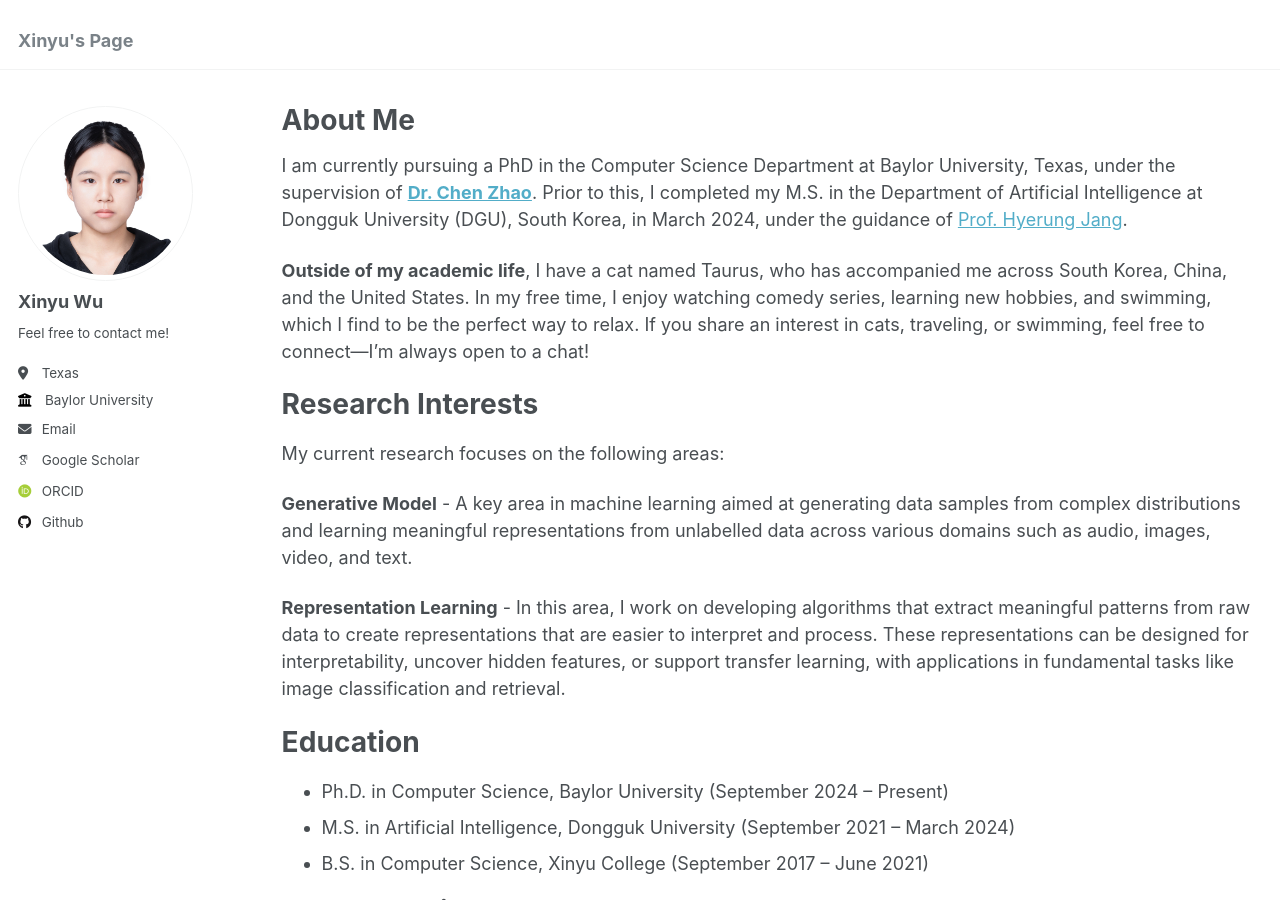
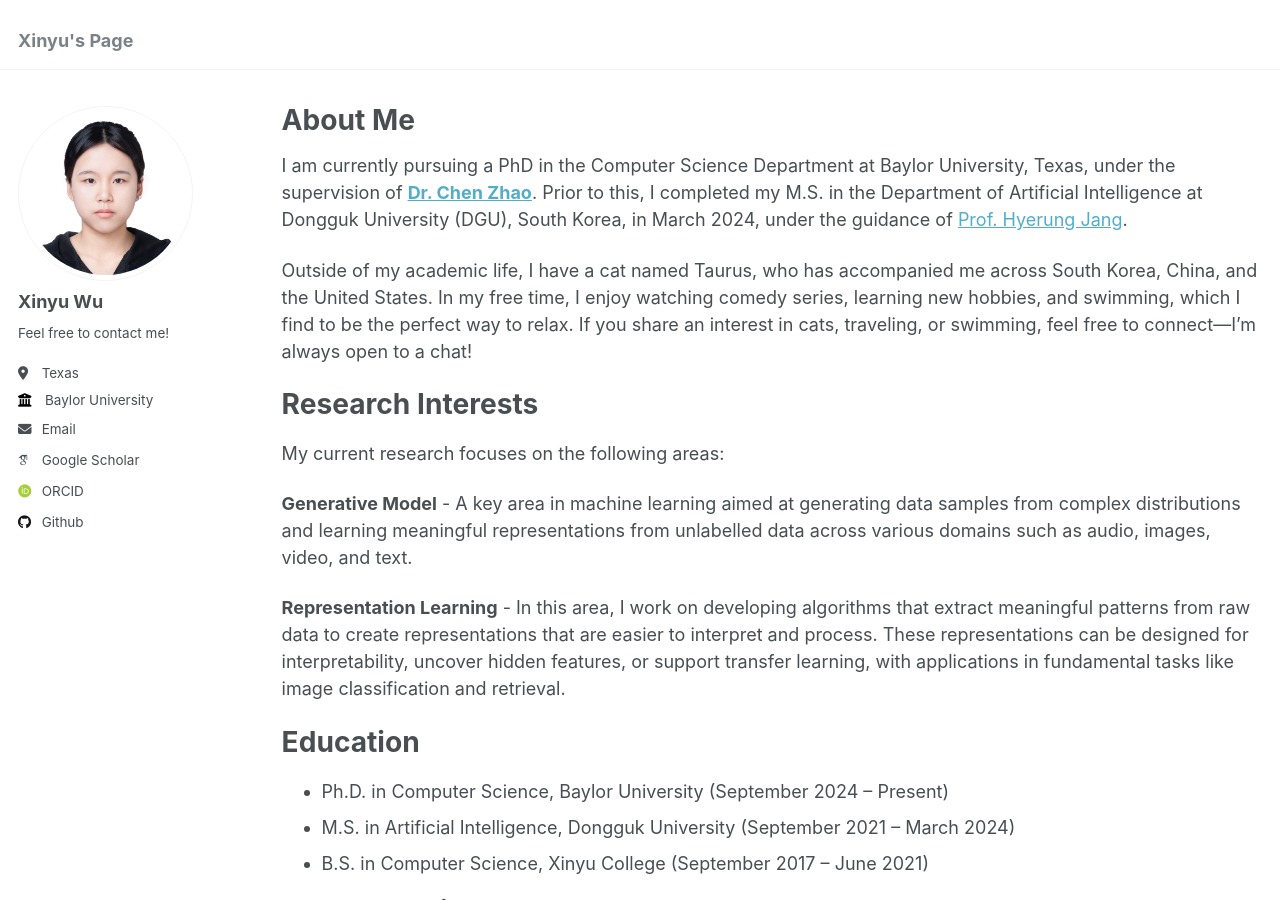
Before and after one commit to wuxinyu519/wuxinyu519.github.io, a Jekyll site: the page built from _pages/cv.md, in a window 1280 px wide and 900 px high. Built offline with Jekyll 4.4.1, drawn with Linux system fonts in a browser that asks for light colours; some web fonts are replaced.

Commit message:
Add about

```diff
--- a/_pages/cv.md
+++ b/_pages/cv.md
@@ -11,7 +11,7 @@ redirect_from:
 
 I am currently pursuing a PhD in the Computer Science Department at Baylor University, Texas, under the supervision of [**Dr. Chen Zhao**](https://charliezhaoyinpeng.github.io/homepage/). Prior to this, I completed my M.S. in the Department of Artificial Intelligence at Dongguk University (DGU), South Korea, in March 2024, under the guidance of [Prof. Hyerung Jang](https://sites.google.com/view/hrjang/home).
 
-**Outside of my academic life**, I have a cat named Taurus, who has accompanied me across South Korea, China, and the United States. In my free time, I enjoy watching comedy series, learning new hobbies, and swimming, which I find to be the perfect way to relax. If you share an interest in cats, traveling, or swimming, feel free to connect—I’m always open to a chat!
+Outside of my academic life, I have a cat named Taurus, who has accompanied me across South Korea, China, and the United States. In my free time, I enjoy watching comedy series, learning new hobbies, and swimming, which I find to be the perfect way to relax. If you share an interest in cats, traveling, or swimming, feel free to connect—I’m always open to a chat!
 
 
 Research Interests
```
